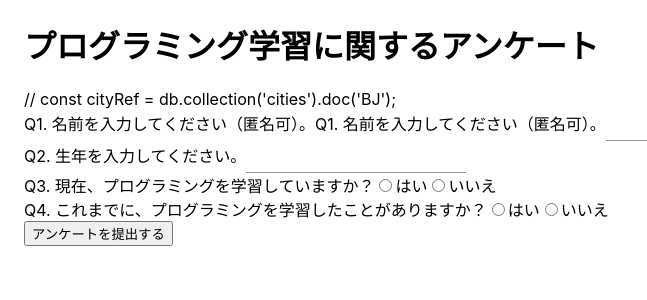
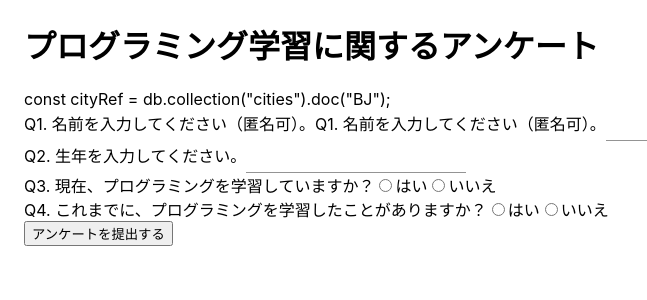
Before and after one commit to miyagi-0817/codevillage-practice, a Next.js app: page / in a window 1280 px wide. Shown: the top 300 px of the page, without its empty margins (0-647 px from the left). Built offline with nearby package versions, Linux system fonts and the light colour scheme.

Commit message:
Update index.js

```diff
--- a/pages/index.js
+++ b/pages/index.js
@@ -50,7 +50,7 @@ export default function Home() {
       <Container>
         <h1>プログラミング学習に関するアンケート</h1>
         <form onSubmit={handleSubmit(writeFire)}>
-//           const cityRef = db.collection('cities').doc('BJ');
+          const cityRef = db.collection("cities").doc("BJ");
           <div>
             <label htmlFor="name">
               Q1. 名前を入力してください（匿名可）。
```
